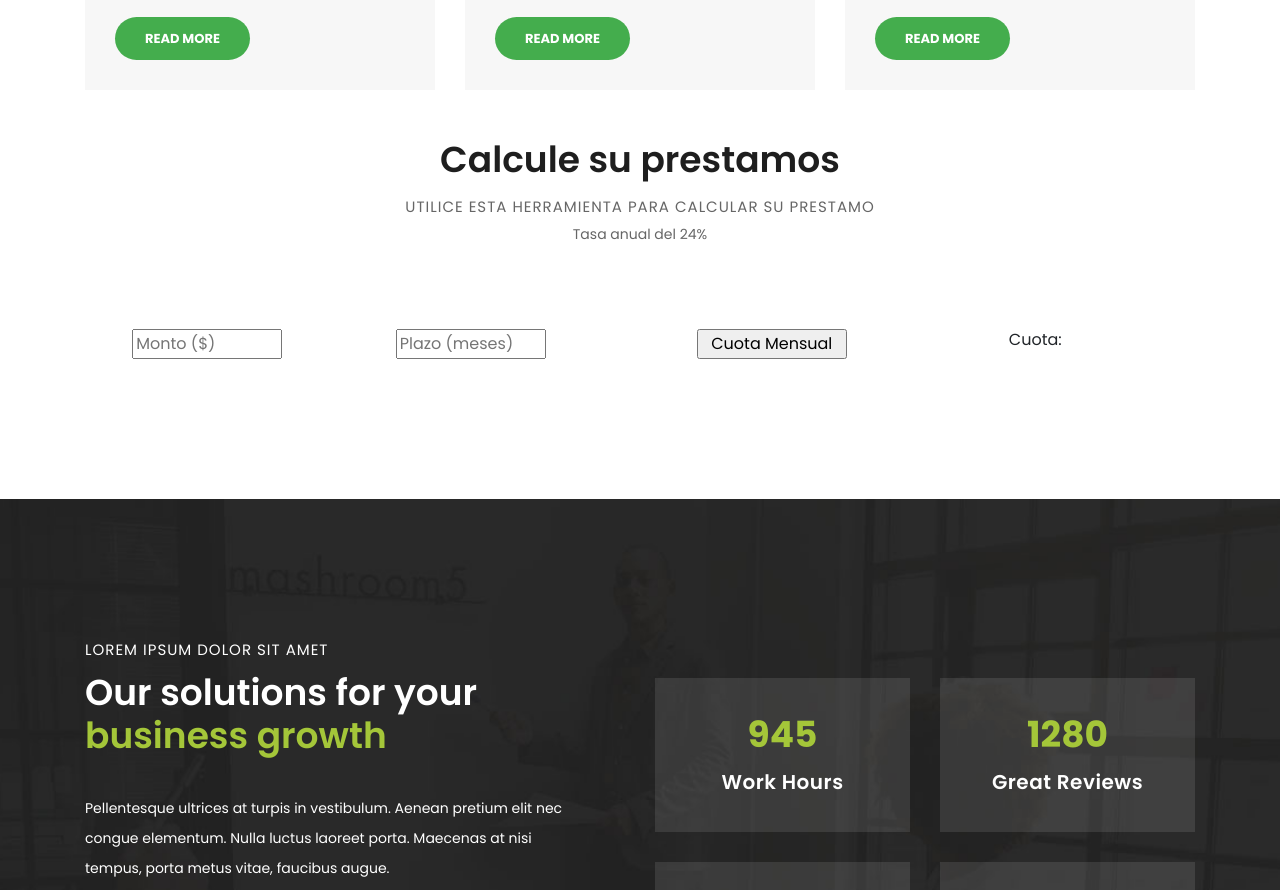
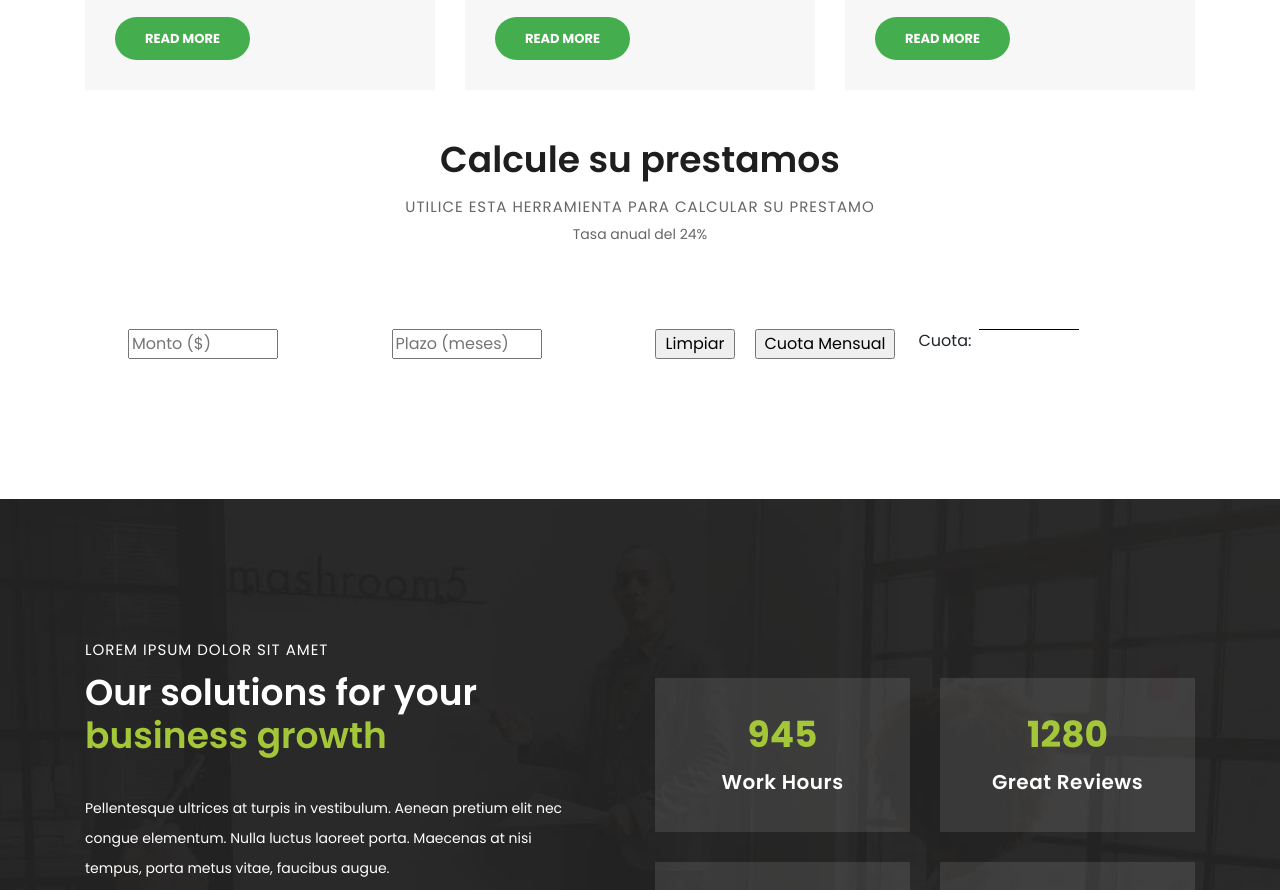
Before and after one commit to Marktuay/prestamax-nc, a plain HTML site: page index.html in a window 1280 px wide. Shown: the part 1645-2535 px from the top of the page. Drawn offline with Linux system fonts and the light colour scheme.

Commit message:
Modificacion css e index del componente calculo de cuota

```diff
--- a/assets/css/templatemo-finance-business.css
+++ b/assets/css/templatemo-finance-business.css
@@ -1355,15 +1355,45 @@ input {
 }
 
 .botonCalculo {
-  position: absolute;
-  top: 50%;
-  left: 50%;
-  transform: translate(-50%, -50%);
+  display: flex ;
+  position: left;
+  flex-direction:row-reverse;
+  justify-content: space-between;
+ width: 200px;
+  }
+
+.buttonCalculo {
+	width: 140px;
+
+}
+
+.buttonReset {
+	width: 80px;
+}
+
+.buttonCuotas{
+
+	width: 100px;
+
 }
 
 .contenedorCuotas {
-  position: absolute;
-  top: 50%;
-  left: 50%;
-  transform: translate(-50%, -50%);
+  display: flex;
+  position: left;
+  justify-content: space-between;
+  flex-direction:row;
+  width: 200px;
+
 }
+
+label{
+	width: 100px;
+	position: absolute;
+}
+#cuotas{
+	width: 100px;
+	position: relative;
+	left: 60px;
+	font-weight: 600;
+	border-bottom: 1px solid black
+}
--- a/index.html
+++ b/index.html
@@ -190,6 +190,7 @@
     <!--Calculadora de prestamos-->
     <div class="Calculator">
       <div class="containerCal">
+        <form>
         <div class="row">
           <div class="col-md-12">
             <div class="section-heading">
@@ -215,17 +216,21 @@
           </div>
           <div class="col-md-3">
             <div class="botonCalculo">
-              <input type="button" id="botonCuotaMes" value="Cuota Mensual">
+              <div class="buttonCuotas"><input type="button" id="botonCuotaMes" value="Cuota Mensual" class="buttonCalculo"></div>
+              <div class="reset"><input type="reset"  value="Limpiar" class="buttonReset"></div>
             </div>
 
 
           </div>
           <div class="col-md-3">
-            <div class="contenedorCuotas"><label> Cuota: <div id="cuotas"></div></label> </div></div>
+            <div class="contenedorCuotas"><label > Cuota: </label> </div>
+            <div id="cuotas"></div>
+          </div>
 
           </div>
 
         </div>
+      </form>
       </div>
           </div>
           </div>
```
